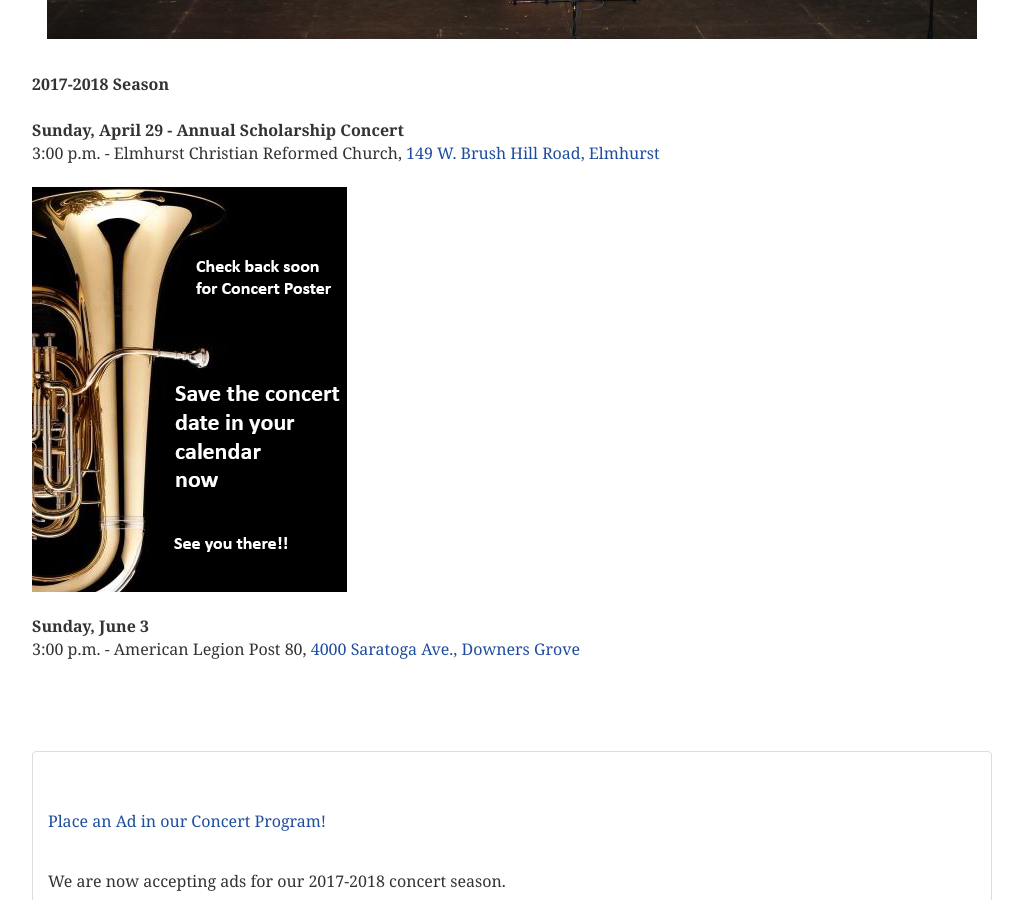
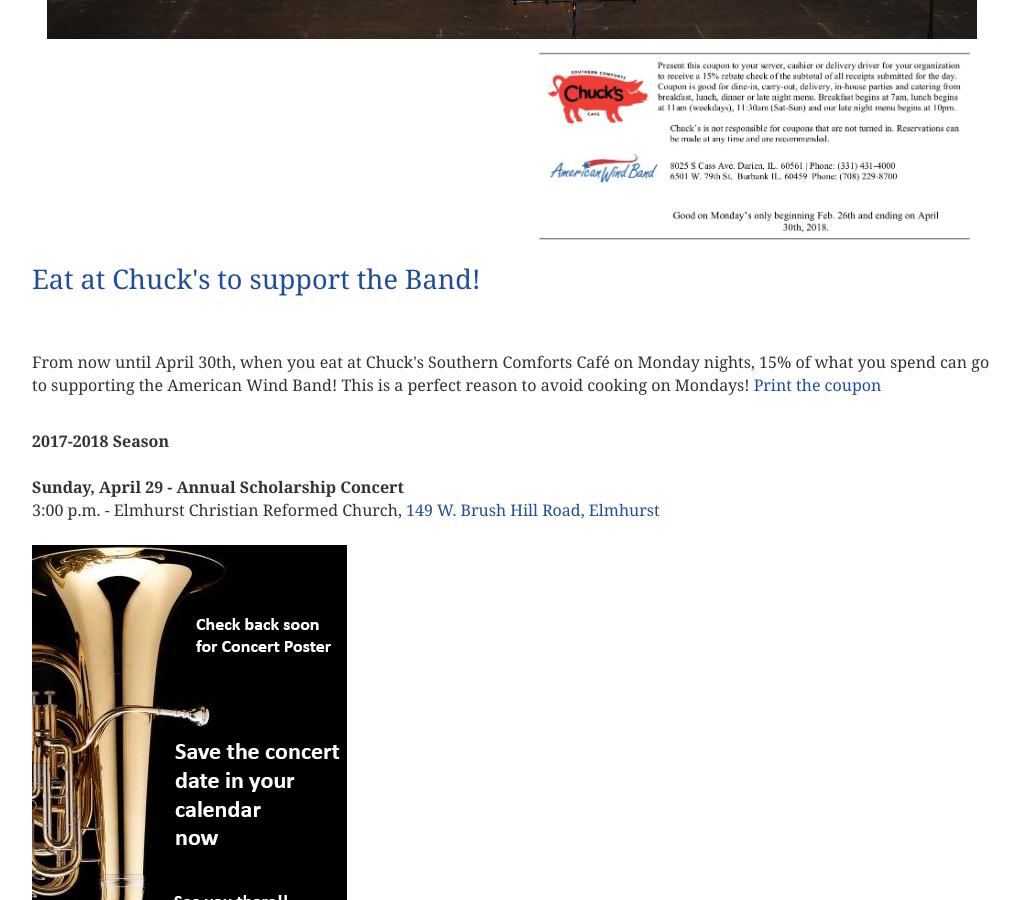
Before and after one commit to americanwindband/americanwindband.github.io, a Jekyll site: the page built from index.html, in a window 1280 px wide and 900 px high, scrolled down 516 px. Shown: the whole window, without its empty margins (128-1151 px from the left). Built offline with Jekyll 4.4.1, drawn with Linux system fonts in a browser that asks for light colours.

Commit message:
Update index.html

```diff
--- a/index.html
+++ b/index.html
@@ -19,7 +19,15 @@
       <div class="col-sm-6">
         </ul>
     </div>
-                <ul class="list-unstyled">
+
+      <div><img src="images/awb-chucks-coupon.jpg" width="50%" height="50%" alt=""/>
+
+<p><h2>Eat at Chuck's to support the Band!</h2><br>
+<br>
+From now until April 30th, when you eat at Chuck's Southern Comforts Café on Monday nights, 15% of what you spend can go to supporting the American Wind Band! This is a perfect reason to avoid cooking on Mondays! <a href="files/awb-chucks-coupon-2018.pdf" target="_blank">Print the coupon</a></p></div>
+
+
+    <ul class="list-unstyled">
                     <li><strong>2017-2018 Season</strong><br/>
                     <br /><strong>Sunday, April 29 - Annual Scholarship Concert</strong><br />3:00 p.m. - Elmhurst Christian Reformed Church, <a href="https://www.google.com/maps/dir/''/149+W+Brush+Hill+Rd,+Elmhurst,+IL+60126/@41.862754,-88.0810201,12z/data=!4m8!4m7!1m0!1m5!1m1!1s0x880e4c879f7c8743:0x3a7da87e1b5b4435!2m2!1d-87.9409424!2d41.8627753" target="new">149 W. Brush Hill Road, Elmhurst </a><br/>
                         <br/><img src="images/awb-poster-coming-soon-01.jpg" width="315" height="405" alt=""/></li>
```
